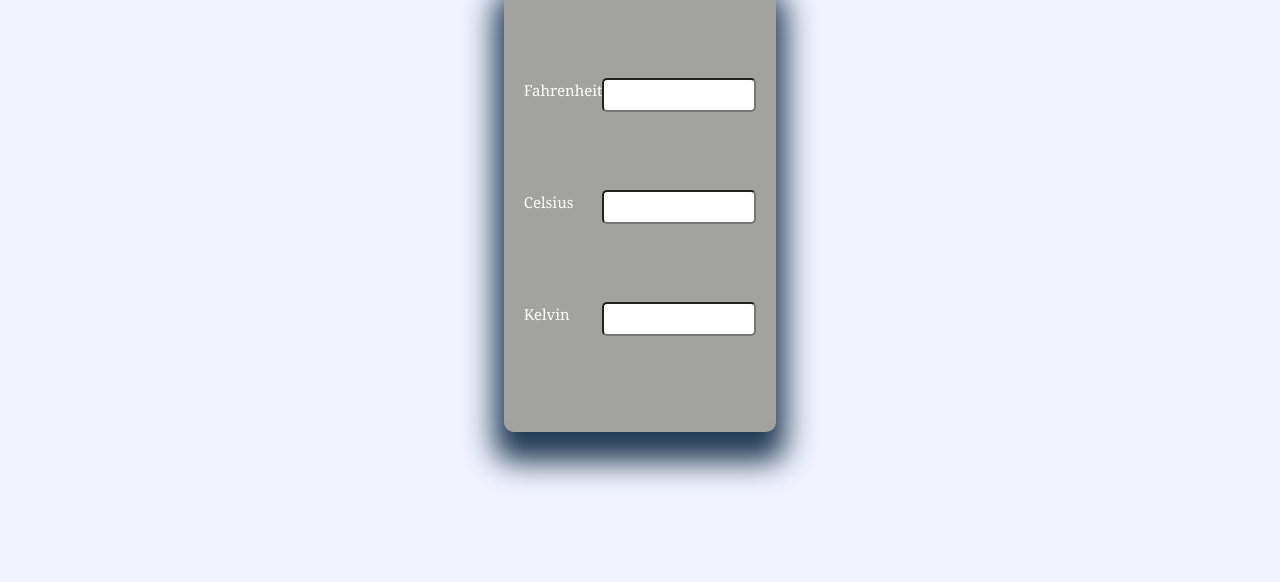
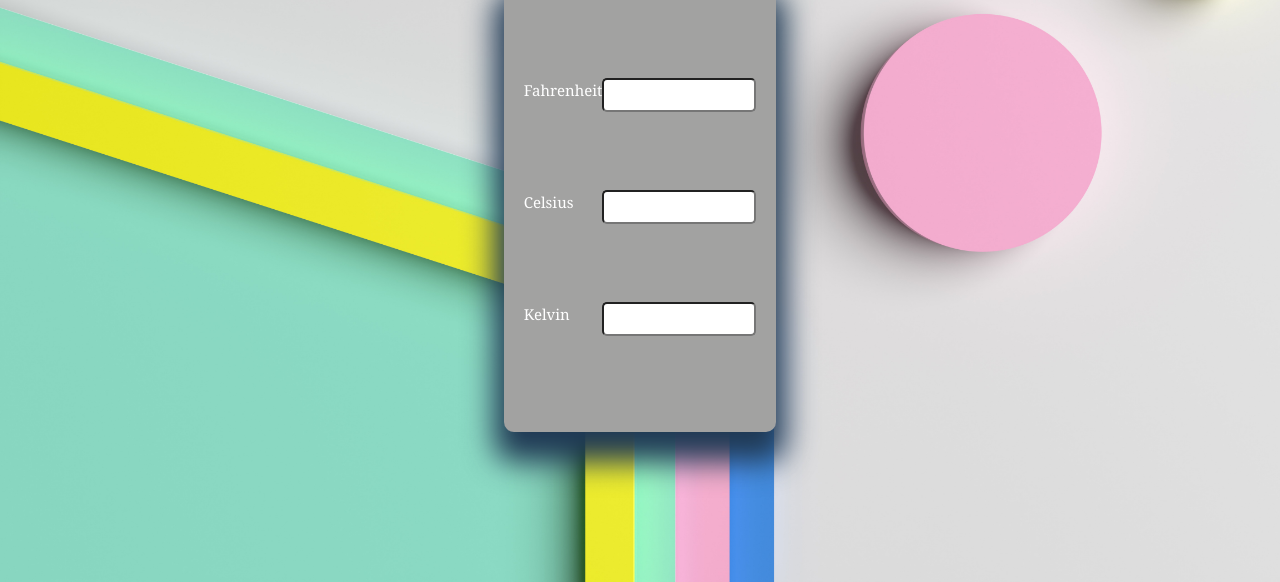
Before and after one commit to pk214/temperature_converter, a plain HTML site: page index.html in a window 1280 px wide. Shown: the part 218-800 px from the top of the page. Drawn offline with Linux system fonts and the light colour scheme.

Commit message:
Update styles.css

```diff
--- a/styles.css
+++ b/styles.css
@@ -7,7 +7,9 @@
 .container {
     width: 100%;
     height: 100vh;
-   background-color: #F1F4FFFF;
+   background-image: url("bg.jpg");
+   background-size: cover;
+   background-repeat: no-repeat;
     display: flex;
     flex-direction: column;
     justify-content: center;
```
